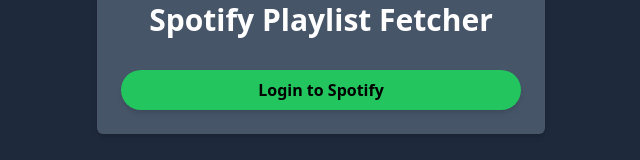
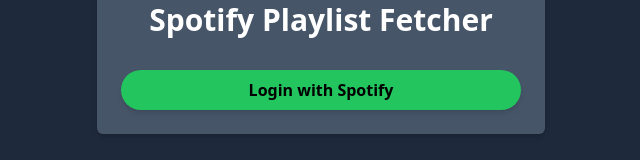
Before and after one commit to seanthesheep/spotify-exporter, a React (Vite) app: page / in a window 1280 px wide. Shown: the part 344-504 px from the top of the page, without its empty margins (319-959 px from the left). Built offline with nearby package versions, Linux system fonts and the light colour scheme.

Commit message:
update loader

```diff
--- a/src/App.tsx
+++ b/src/App.tsx
@@ -98,7 +98,7 @@
             href={`${AUTH_ENDPOINT}?client_id=${CLIENT_ID}&redirect_uri=${REDIRECT_URI}&response_type=${RESPONSE_TYPE}`}
             className="block w-full py-2 px-4 text-center bg-green-500 text-black font-semibold rounded-full shadow-md hover:bg-green-600 focus:outline-none focus:ring focus:border-blue-300"
           >
-            Login to Spotify
+            Login with Spotify
           </a>
         ) : (
           <div className="flex flex-col items-center space-y-4">
@@ -107,11 +107,10 @@
                 <div className="animate-spin rounded-full h-12 w-12 border-t-4 border-blue-500 border-opacity-50"></div>
               </div>
             ) : (
-              <div>
+              <div className="flex">
                 <button
                   onClick={fetchPlaylists}
-                  className="bg-blue-500 text-white py-2 px-4 rounded-full shadow-md hover:bg-blue-600 focus:outline-none focus:ring focus:border-blue-300"
-                >
+                  className="bg-blue-500 text-white py-2 px-4 rounded-full shadow-md hover:bg-blue-600 focus:outline-none focus:ring focus:border-blue-300 mr-2">
                   Get Playlists
                 </button>
                 <button
```
